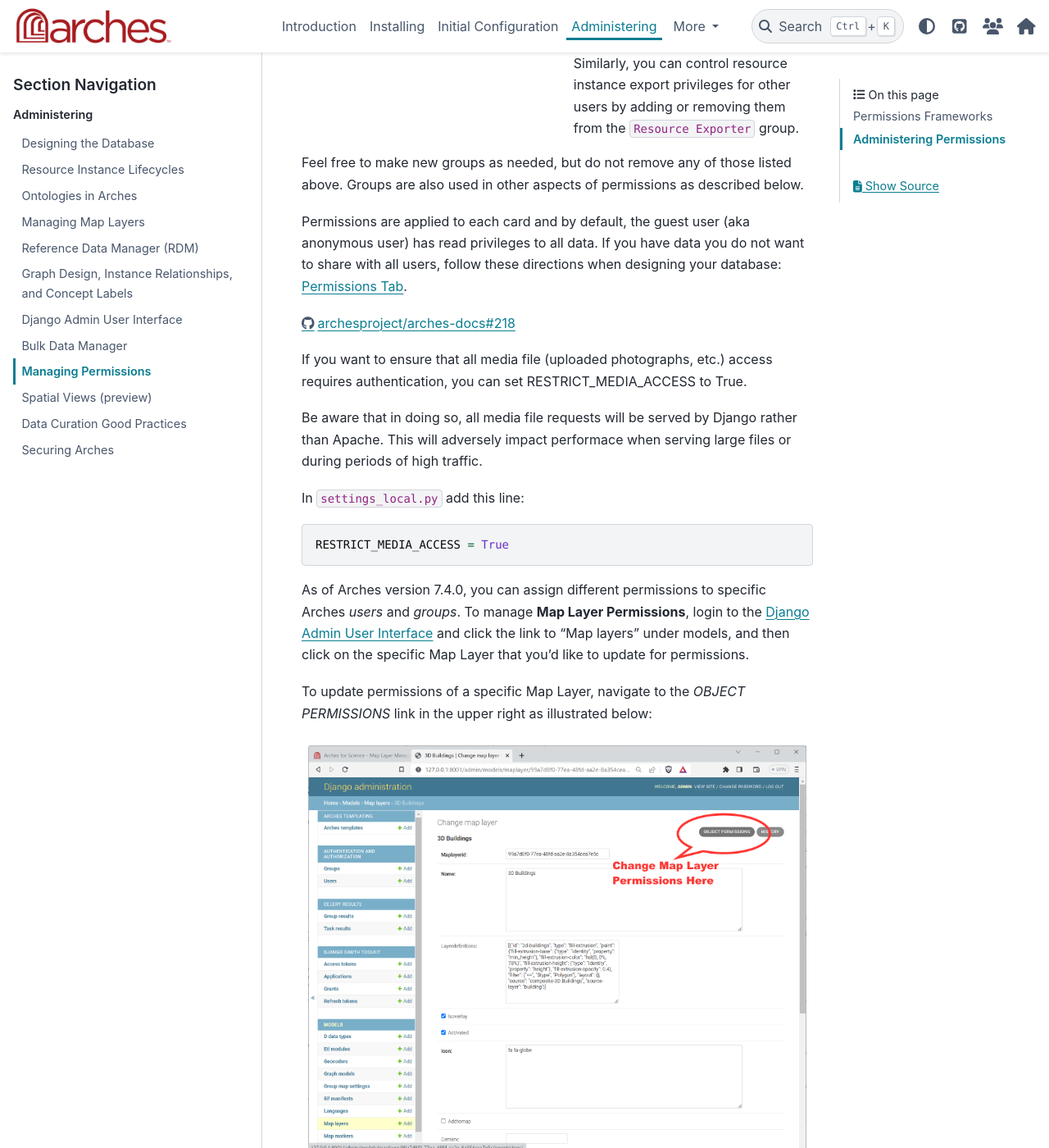
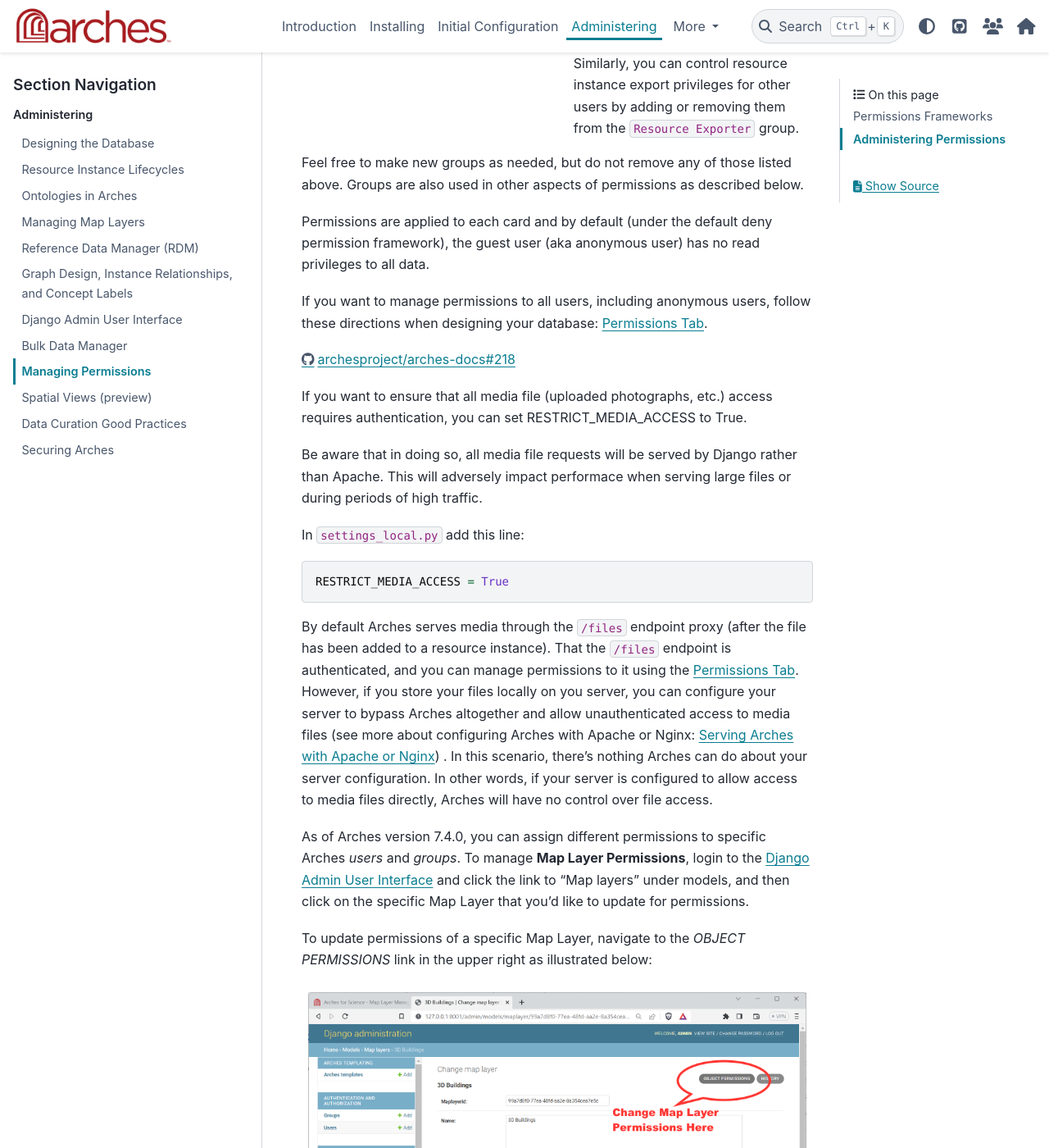
Before and after one commit to archesproject/arches-docs, a Sphinx documentation site: the page built from docs/administering/managing-permissions.rst, in a window 1280 px wide and 1400 px high, scrolled down 6300 px. Shown: the whole window at 82% size. Built offline with Sphinx 7.4.7 and the PyData theme 0.15.4, drawn with Linux system fonts in a browser that asks for light colours.

Commit message:
Added server config information about file permissions

```diff
--- a/docs/administering/managing-permissions.rst
+++ b/docs/administering/managing-permissions.rst
@@ -177,8 +177,9 @@
 
 Resource Model Permissions
 -----------------------------
-Permissions are applied to each card and by default, the guest user (aka anonymous user) has read privileges to all data.
-If you have data you do not want to share with all users, follow these directions when designing your database: :ref:`Permissions Tab`.
+Permissions are applied to each card and by default (under the default deny permission framework), the guest user (aka anonymous user) has no read privileges to all data.
+
+If you want to manage permissions to all users, including anonymous users, follow these directions when designing your database: :ref:`Permissions Tab`.
 
 Resource Instance Permissions
 -----------------------------
@@ -195,6 +196,10 @@
 In ``settings_local.py`` add this line::
 
     RESTRICT_MEDIA_ACCESS = True
+
+
+By default Arches serves media through the ``/files`` endpoint proxy (after the file has been added to a resource instance). That the ``/files`` endpoint is authenticated, and you can manage permissions to it using the :ref:`Permissions Tab`. However, if you store your files locally on you server, you can configure your server to bypass Arches altogether and allow unauthenticated access to media files (see more about configuring Arches with Apache or Nginx: :ref:`Serving Arches with Apache or Nginx`) . In this scenario, there's nothing Arches can do about your server configuration. In other words, if your server is configured to allow access to media files directly, Arches will have no control over file access.
+
 
 
 Map Layer Permissions
```
